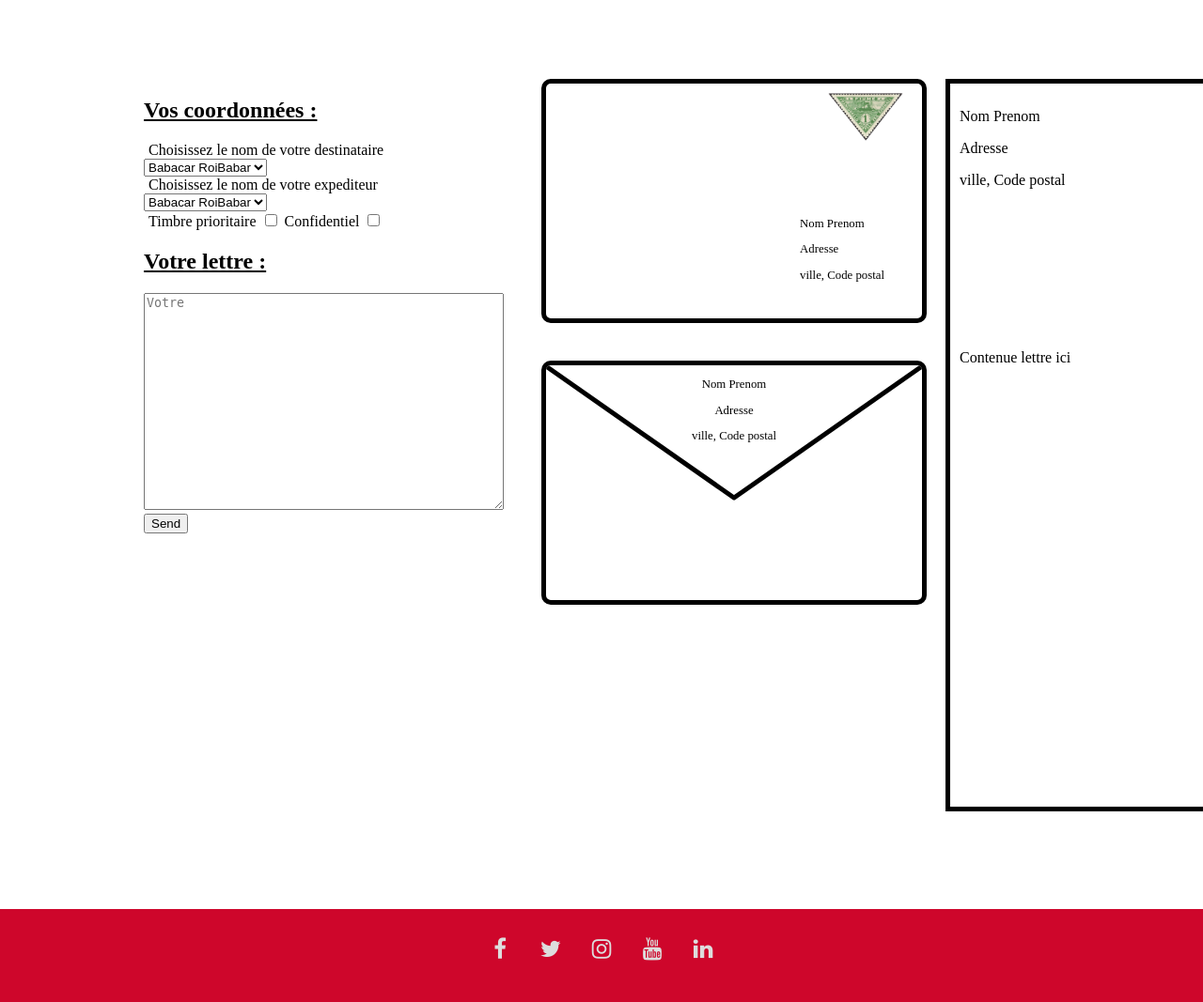
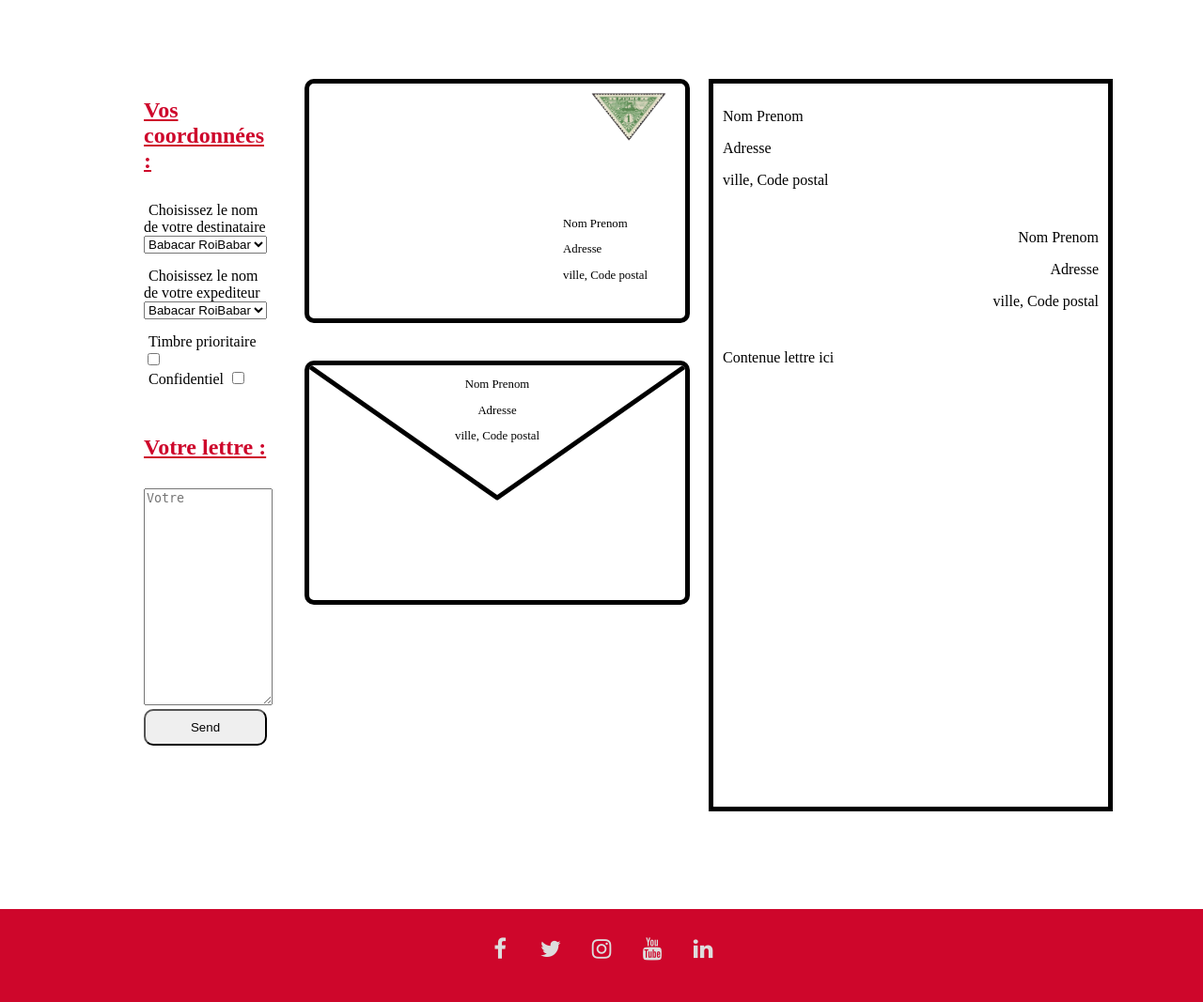
Before and after one commit to Ldqtheone/php_week, a PHP site: page /poste/poste.php in a window 1280 px wide; the page is wider, and only the part inside the window is pictured. Shown: the part 69-1136 px from the top of that part at 94% size. Run offline with PHP 8.4, Linux system fonts and the light colour scheme; data comes from the database, SQL or seed files in the repository.

Commit message:
update a bit css in postal

```diff
--- a/poste/story15.php
+++ b/poste/story15.php
@@ -24,8 +24,8 @@
             }
             ?>
         </div>
-        <h2>Votre lettre :</h2>
         <div class="contactContent">
+            <h2>Votre lettre :</h2>
             <?php
             $tools->createTextArea("letter", 15, 45, "Votre lettre ici", true);
             $tools->createInput("submit", "submitLetter", null, null, "Send", true);
--- a/style.css
+++ b/style.css
@@ -368,3 +368,35 @@ label {
     width: 100%;
     height: 70%;
 }
+
+h2#titleContact {
+    color: rgb(206, 6, 43);
+    margin-bottom: 30px;
+}
+
+div.contactContent select{
+    margin-bottom: 15px;
+}
+
+input#prio {
+    margin-right: 40px;
+}
+
+div.contactContent h2{
+    margin-top: 50px;
+    margin-bottom: 30px;
+    color: rgb(206, 6, 43);
+}
+
+input#submitLetter {
+    width: 100%;
+}
+
+textarea#letter {
+    width: 100%;
+}
+
+input#submitLetter {
+    border-radius: 10px;
+    padding: 10px;
+}
```
